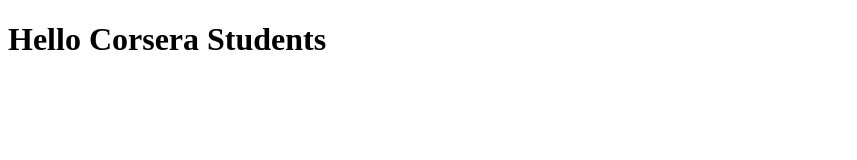
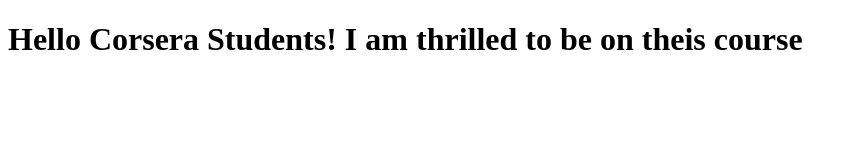
Before and after one commit to RaniRedPanda/angular-test, a plain HTML site: page index.html in a window 1280 px wide. Shown: the whole page, without its empty margins (0-857 px from the left). Drawn offline with Linux system fonts and the light colour scheme.

Commit message:
new version of web filw

```diff
--- a/index.html
+++ b/index.html
@@ -5,6 +5,6 @@
     <title>Hello Corsera</title>
   </head>
   <body>
-    <h1>Hello Corsera Students<h1>
+    <h1>Hello Corsera Students! I am thrilled to be on theis course<h1>
   </body>
 </html>
```
